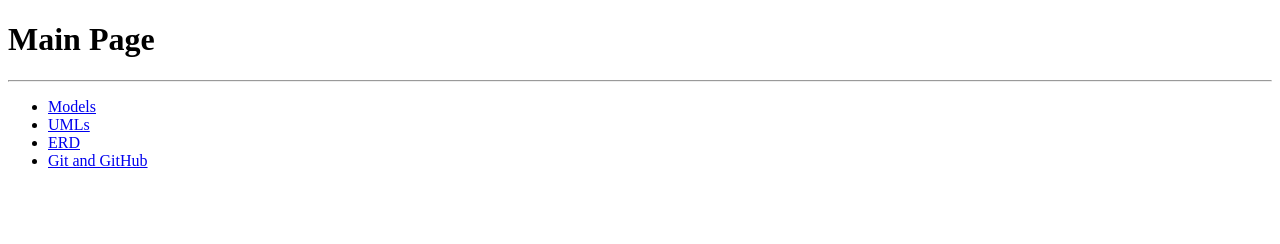
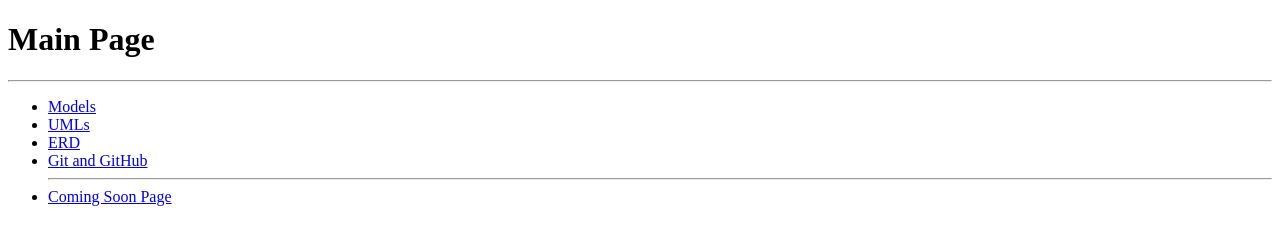
Before and after one commit to elis-liselle/TARge20-SDLC-Models, a plain HTML site: page index.html in a window 1280 px wide. Drawn offline with Linux system fonts and the light colour scheme.

Commit message:
Coming Soon page

```diff
--- a/index.html
+++ b/index.html
@@ -17,6 +17,8 @@
         <li><a href="uml/umls.html">UMLs</a></li>
         <li><a href="erd/erd.html">ERD</a></li>
         <li><a href="git/git-notes.html">Git and GitHub</a></li>
+        <hr>
+        <li><a href="https://elis-liselle.github.io/ComingSoon/index.html">Coming Soon Page</a></li>
     </ul>
 </body>
 </html>
```
